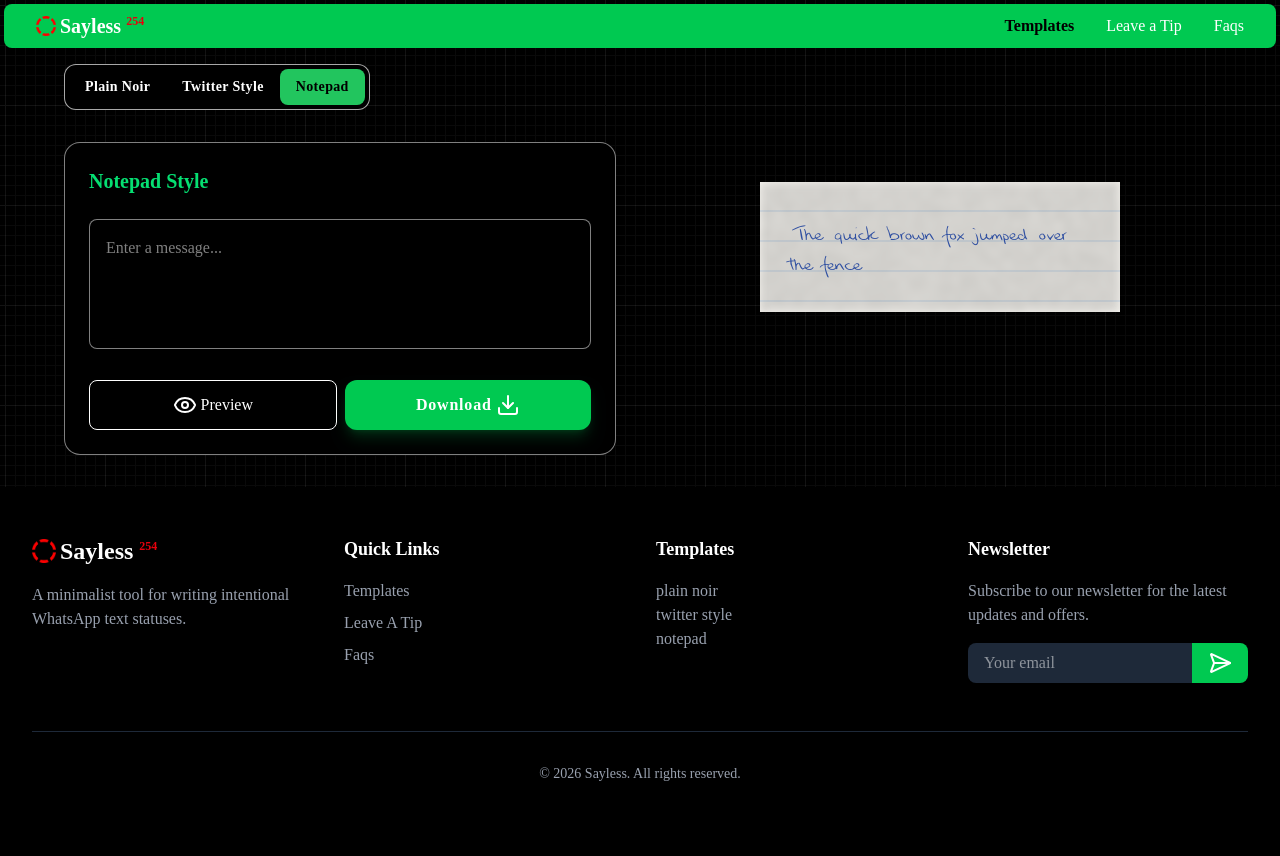
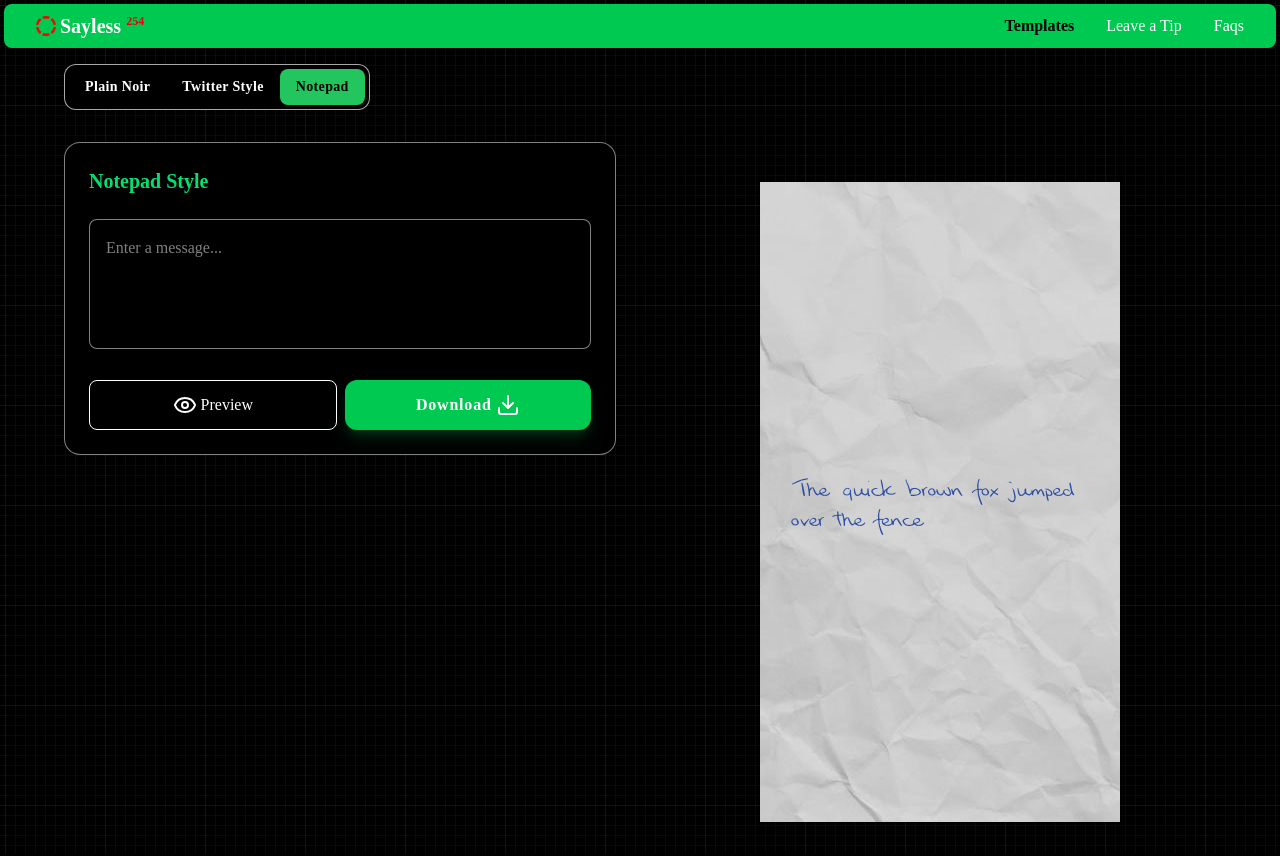
Before and after one commit to OndiekOchieng/sayless, a Vue app: page /templates/notepad in a window 1280 px wide. Shown: the top 856 px of the page. Before the commit the page ends 832 px from the top, so only its background shows below. Built offline with nearby package versions, Linux system fonts and the light colour scheme; a web font is replaced by a local one.

Commit message:
Switch from square lines to crampled paper

```diff
--- a/src/components/templates/Notepad.vue
+++ b/src/components/templates/Notepad.vue
@@ -34,22 +34,22 @@ onMounted(updateTime);
 
 
 /* 🔑 RULED LINE SPACING = TEXT LINE HEIGHT */
-const RULE_HEIGHT = 30;
+// const RULE_HEIGHT = 30;
 
-const linesStyle = `
-  background-image:
-    repeating-linear-gradient(
-      to bottom,
-      transparent 0px,
-      transparent ${RULE_HEIGHT - 2}px,
-      rgba(158,193,230,0.55) ${RULE_HEIGHT - 1}px,
-      transparent ${RULE_HEIGHT}px
-    );
-`;
+// const linesStyle = `
+//   background-image:
+//     repeating-linear-gradient(
+//       to bottom,
+//       transparent 0px,
+//       transparent ${RULE_HEIGHT - 2}px,
+//       rgba(158,193,230,0.55) ${RULE_HEIGHT - 1}px,
+//       transparent ${RULE_HEIGHT}px
+//     );
+// `;
 
 const noiseStyle = `
   background-image:
-    url("/images/noise.png");
+    url("/images/paper.jpg");
 `;
 </script>
 
@@ -63,6 +63,7 @@ const noiseStyle = `
       v-model="message"
       placeholder="Enter a message..."
       rows="4"
+      maxlength="500"
       class="w-full bg-black/40 border border-white/50 rounded-lg p-4 resize-none outline-none focus:border-green-500"
     />
 
@@ -86,19 +87,19 @@ const noiseStyle = `
 
   <!-- Canvas -->
   <section class="flex justify-center mt-10">
+    <!-- :style="linesStyle" -->
     <div
       id="status-canvas"
-      class="relative max-w-90 min-w-72 p-8 overflow-hidden bg-[#f6f4ef] shadow-xl transition"
-      :style="linesStyle"
+      class="relative flex justify-center items-center max-w-90 min-w-72 p-8 aspect-9/16 overflow-hidden bg-[#f6f4ef] shadow-xl transition"
     >
       <!-- Paper grain -->
       <div
-        class="absolute inset-0 pointer-events-none opacity-20 blur-xs"
+        class="absolute inset-0 pointer-events-none brightness-90"
         :style="noiseStyle"
       />
 
       <!-- Text -->
-      <div class="relative z-10 text-container whitespace-pre-wrap text-xl">
+      <div class="relative z-10 text-container whitespace-pre-wrap text-2xl">
         {{ store.message || "The quick brown fox jumped over the fence" }}
       </div>
     </div>
--- a/src/components/templates/Twitter.vue
+++ b/src/components/templates/Twitter.vue
@@ -111,6 +111,7 @@ onMounted(() => {
         v-model="message"
         placeholder="Enter a message..."
         rows="4"
+        maxlength="350"
         class="w-full bg-black/40 border border-white/50 rounded-lg p-4 focus:border-green-500 outline-none transition resize-none"
       ></textarea>
     </div>
--- a/src/views/Preview.vue
+++ b/src/views/Preview.vue
@@ -37,22 +37,22 @@ const updateTime = () => {
 };
 
 // Notepad Template
-const RULE_HEIGHT = 30;
+// const RULE_HEIGHT = 30;
 
-const linesStyle = `
-  background-image:
-    repeating-linear-gradient(
-      to bottom,
-      transparent 0px,
-      transparent ${RULE_HEIGHT - 2}px,
-      rgba(158,193,230,0.55) ${RULE_HEIGHT - 1}px,
-      transparent ${RULE_HEIGHT}px
-    );
-`;
+// const linesStyle = `
+//   background-image:
+//     repeating-linear-gradient(
+//       to bottom,
+//       transparent 0px,
+//       transparent ${RULE_HEIGHT - 2}px,
+//       rgba(158,193,230,0.55) ${RULE_HEIGHT - 1}px,
+//       transparent ${RULE_HEIGHT}px
+//     );
+// `;
 
 const noiseStyle = `
   background-image:
-    url("/images/noise.png");
+    url("/images/paper.jpg");
 `;
 //
 
@@ -157,14 +157,14 @@ const backRoute = computed(() => {
       v-if="$route.params.name === 'notepad'"
       class="flex justify-center mt-12 md:mt-10"
     >
+    <!-- :style="linesStyle" -->
       <div
         id="status-canvas"
-        class="relative max-w-90 min-w-72 p-8 overflow-hidden bg-[#f6f4ef] shadow-xl"
-        :style="linesStyle"
-      >
+        class="relative flex items-center max-w-90 min-w-72 aspect-9/16 p-8 overflow-hidden bg-[#f6f4ef] shadow-xl"
+        >
         <!-- Paper grain -->
         <div
-          class="absolute inset-0 pointer-events-none opacity-20 blur-xs"
+          class="absolute inset-0 pointer-events-none brightness-90"
           :style="noiseStyle"
         />
 
```
Also changed, not shown: public/images/noise.png (deleted), public/images/paper.jpg (added).
